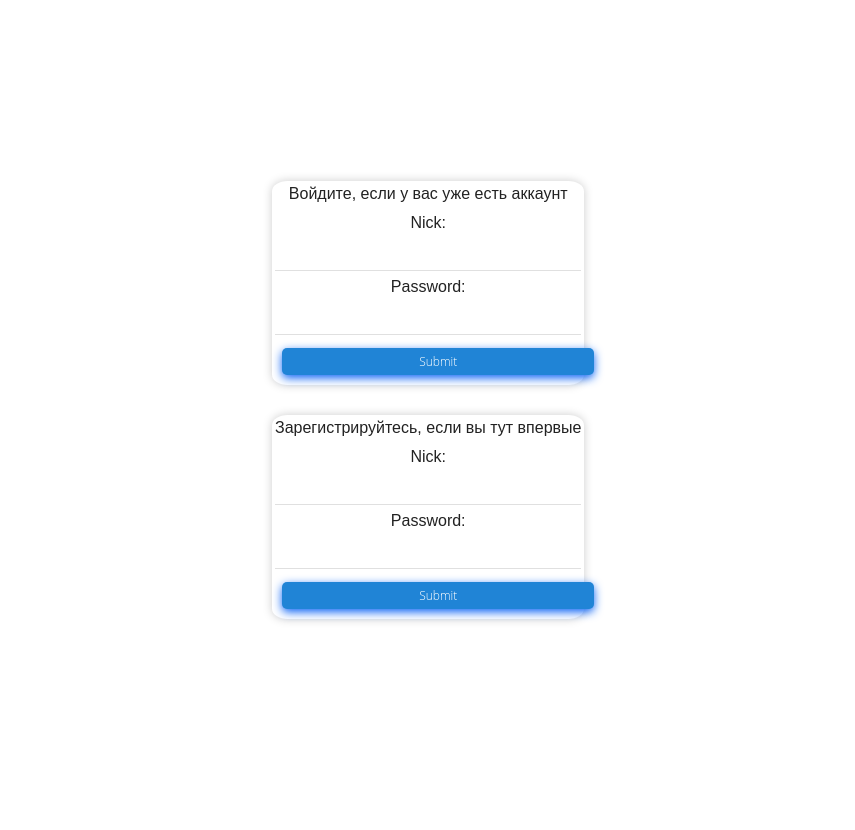
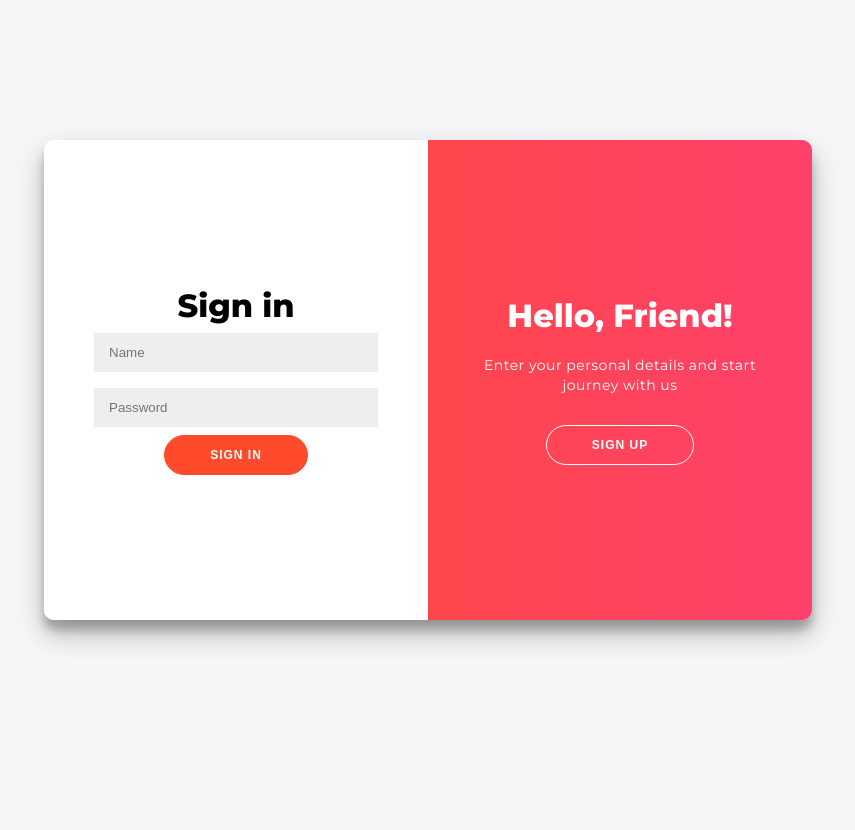
Before and after one commit to Allvik/django57, a Django app: page / in a window 1280 px wide. Shown: the whole page, without its empty margins (212-1067 px from the left). Before the commit the page ends 622 px from the top, so only its background shows below. Run offline with Django 3.2, Linux system fonts and the light colour scheme.

Commit message:
upd index form

```diff
--- a/django57/settings.py
+++ b/django57/settings.py
@@ -25,7 +25,7 @@ SECRET_KEY = 'django-insecure-uq!&9w!+!)19*o(2yfmwfy@b=74g&&5#k_!9*5$mp5np@jv-89
 # SECURITY WARNING: don't run with debug turned on in production!
 DEBUG = True
 
-ALLOWED_HOSTS = ['192.168.88.250', 'localhost']
+ALLOWED_HOSTS = ['192.168.21.28', 'localhost']
 
 
 # Application definition
--- a/static/css/index.css
+++ b/static/css/index.css
@@ -1,81 +1,252 @@
+
+@import url('https://fonts.googleapis.com/css?family=Montserrat:400,800');
+
+* {
+	box-sizing: border-box;
+}
+
 body {
-        padding: 0 30px;
-        font-size: 16px;
-    line-height: 26px;
-    font-family: "Arial", sans-serif;
-    color: #222222;
+	background: #f6f5f7;
+	display: flex;
+	justify-content: center;
+	align-items: center;
+	flex-direction: column;
+	font-family: 'Montserrat', sans-serif;
+	height: 100vh;
+	margin: -20px 0 50px;
+}
 
-    /*background: url("img/bg-page.png") no-repeat top center;
-*/
+h1 {
+	font-weight: bold;
+	margin: 0;
+}
+
+h2 {
+	text-align: center;
+}
+
+p {
+	font-size: 14px;
+	font-weight: 100;
+	line-height: 20px;
+	letter-spacing: 0.5px;
+	margin: 20px 0 30px;
+}
+
+span {
+	font-size: 12px;
+}
+
+a {
+	color: #333;
+	font-size: 14px;
+	text-decoration: none;
+	margin: 15px 0;
+}
+
+button {
+	border-radius: 20px;
+	border: 1px solid #FF4B2B;
+	background-color: #FF4B2B;
+	color: #FFFFFF;
+	font-size: 12px;
+	font-weight: bold;
+	padding: 12px 45px;
+	letter-spacing: 1px;
+	text-transform: uppercase;
+	transition: transform 80ms ease-in;
+}
+
+button:active {
+	transform: scale(0.95);
+}
+
+button:focus {
+	outline: none;
+}
+
+button.ghost {
+	background-color: transparent;
+	border-color: #FFFFFF;
+}
+
+form {
+	background-color: #FFFFFF;
+	display: flex;
+	align-items: center;
+	justify-content: center;
+	flex-direction: column;
+	padding: 0 50px;
+	height: 100%;
+	text-align: center;
 }
 
 input {
-    width: 100%;
-    padding: 0 0 10px 0;
-    border: none;
-    border-bottom: 1px solid #e0e0e0;
-    background-color: transparent;
-    outline: none;
-    transition: 0.3s;
+	background-color: #eee;
+	border: none;
+	padding: 12px 15px;
+	margin: 8px 0;
+	width: 100%;
 }
 
-h1 {
-    font-size: 36px;
-    line-height: normal;
+.container {
+	background-color: #fff;
+	border-radius: 10px;
+  	box-shadow: 0 14px 28px rgba(0,0,0,0.25),
+			0 10px 10px rgba(0,0,0,0.22);
+	position: relative;
+	overflow: hidden;
+	width: 768px;
+	max-width: 100%;
+	min-height: 480px;
 }
 
-h2 {
-    font-size: 20px;
-    line-height: normal;
+.form-container {
+	position: absolute;
+	top: 0;
+	height: 100%;
+	transition: all 0.6s ease-in-out;
 }
 
-a {
-    color: #0099ef;
-    text-decoration: underline;
+.sign-in-container {
+	left: 0;
+	width: 50%;
+	z-index: 2;
 }
 
-form {
-    background-color: #ffffff;
-    border-radius: 5%;
-    box-shadow: 0 0 10px #cccccc;
-    margin: 30px;
+.container.right-panel-active .sign-in-container {
+	transform: translateX(100%);
 }
 
-p {
-    margin: 3px;
+.sign-up-container {
+	left: 0;
+	width: 50%;
+	opacity: 0;
+	z-index: 1;
 }
 
-.btn-new {
-    box-shadow: 0 3px 10px 0 rgba(11, 99, 246, 1);
-    transition: 0.5s;
-    font-family: Open Sans,Arial;
-    font-weight: 300;
-    font-style: normal;
-    font-size: 12px;
-    background: #2084d6;
-    -moz-border-radius: 3px;
-    -webkit-border-radius: 3px;
-    border-radius: 5px;
-    border: none;
-    color: #FFFFFF;
-    padding: 5px 10px;
-    margin: 10px;
+.container.right-panel-active .sign-up-container {
+	transform: translateX(100%);
+	opacity: 1;
+	z-index: 5;
+	animation: show 0.6s;
 }
 
-.btn-new:hover {
-    transform: translate(0,-3px);
-    box-shadow: 0 20px 40px 0 rgba(11, 99, 246, 1);
+@keyframes show {
+	0%, 49.99% {
+		opacity: 0;
+		z-index: 1;
+	}
+
+	50%, 100% {
+		opacity: 1;
+		z-index: 5;
+	}
 }
 
-
-
-.central_element {
-    display: inline-block;
-    text-align: center;
-    margin: 0 auto;
+.overlay-container {
+	position: absolute;
+	top: 0;
+	left: 50%;
+	width: 50%;
+	height: 100%;
+	overflow: hidden;
+	transition: transform 0.6s ease-in-out;
+	z-index: 100;
 }
 
-#content {
-    position: absolute;
-    display: block;
+.container.right-panel-active .overlay-container{
+	transform: translateX(-100%);
 }
+
+.overlay {
+	background: #FF416C;
+	background: -webkit-linear-gradient(to right, #FF4B2B, #FF416C);
+	background: linear-gradient(to right, #FF4B2B, #FF416C);
+	background-repeat: no-repeat;
+	background-size: cover;
+	background-position: 0 0;
+	color: #FFFFFF;
+	position: relative;
+	left: -100%;
+	height: 100%;
+	width: 200%;
+  	transform: translateX(0);
+	transition: transform 0.6s ease-in-out;
+}
+
+.container.right-panel-active .overlay {
+  	transform: translateX(50%);
+}
+
+.overlay-panel {
+	position: absolute;
+	display: flex;
+	align-items: center;
+	justify-content: center;
+	flex-direction: column;
+	padding: 0 40px;
+	text-align: center;
+	top: 0;
+	height: 100%;
+	width: 50%;
+	transform: translateX(0);
+	transition: transform 0.6s ease-in-out;
+}
+
+.overlay-left {
+	transform: translateX(-20%);
+}
+
+.container.right-panel-active .overlay-left {
+	transform: translateX(0);
+}
+
+.overlay-right {
+	right: 0;
+	transform: translateX(0);
+}
+
+.container.right-panel-active .overlay-right {
+	transform: translateX(20%);
+}
+
+.social-container {
+	margin: 20px 0;
+}
+
+.social-container a {
+	border: 1px solid #DDDDDD;
+	border-radius: 50%;
+	display: inline-flex;
+	justify-content: center;
+	align-items: center;
+	margin: 0 5px;
+	height: 40px;
+	width: 40px;
+}
+
+footer {
+    background-color: #222;
+    color: #fff;
+    font-size: 14px;
+    bottom: 0;
+    position: fixed;
+    left: 0;
+    right: 0;
+    text-align: center;
+    z-index: 999;
+}
+
+footer p {
+    margin: 10px 0;
+}
+
+footer i {
+    color: red;
+}
+
+footer a {
+    color: #3c97bf;
+    text-decoration: none;
+}
--- /dev/null
+++ b/static/js/index.js
@@ -0,0 +1,11 @@
+const signUpButton = document.getElementById('signUp');
+const signInButton = document.getElementById('signIn');
+const container = document.getElementById('container');
+
+signUpButton.addEventListener('click', () => {
+	container.classList.add("right-panel-active");
+});
+
+signInButton.addEventListener('click', () => {
+	container.classList.remove("right-panel-active");
+});
--- a/templates/index.html
+++ b/templates/index.html
@@ -1,51 +1,47 @@
 {% load static %}
 <!DOCTYPE html>
-<html lang="ru">
+<html lang="en">
 <head>
     <meta charset="UTF-8">
-    <title>Здесь можно сыграть в ЧГК!</title>
-    <link rel="stylesheet" href={% static "css/index.css"%}>
+    <link rel='stylesheet' type="text/css" href="{% static 'css/index.css' %}">
 </head>
 <body>
-<div id="content">
-    <div style = "text-align: center;">
-
-        <form action="/enter_account" method="post">
-            <p>Войдите, если у вас уже есть аккаунт</p>
+<div class="container" id="container">
+    <div class="form-container sign-up-container">
+        <form action="/create_account" method="post">
             {% csrf_token %}
-            {% for field in form %}
-                <p>
-                    {{ field.label_tag }}
-                    <p class = "form-input">{{ field }}</p>
-                </p>
+            <h1>Create account</h1>
+            {% for filed in form %}
+                {{ filed }}
             {% endfor %}
-            <input type="submit" value="Submit" class = "btn-new">
+            <button>Sign Up</button>
         </form>
     </div>
-    <div style = "text-align: center;">
-        <form action="/create_account" method="post">
-            <p>Зарегистрируйтесь, если вы тут впервые</p>
+    <div class="form-container sign-in-container">
+        <form action="/enter_account" method="post">
+            <h1>Sign in</h1>
             {% csrf_token %}
-            {% for field in form %}
-                <p>
-                    {{ field.label_tag }}
-                    <p class = "form-input">{{ field }}</p>
-                </p>
+            {% for filed in form %}
+                {{ filed }}
             {% endfor %}
-            <input type="submit" value="Submit" class = "btn-new">
+            <button>Sign In</button>
         </form>
     </div>
+    <div class="overlay-container">
+        <div class="overlay">
+            <div class="overlay-panel overlay-left">
+                <h1>Welcome Back!</h1>
+                <p>To keep connected with us please login with your personal info</p>
+                <button class="ghost" id="signIn">Sign In</button>
+            </div>
+            <div class="overlay-panel overlay-right">
+                <h1>Hello, Friend!</h1>
+                <p>Enter your personal details and start journey with us</p>
+                <button class="ghost" id="signUp">Sign Up</button>
+            </div>
+        </div>
+    </div>
 </div>
-
-<script>
-    let content = document.getElementById("content");
-    let body = document.querySelector("body");
-    let w = content.offsetWidth * 0.5;
-    content.style.left = `calc(50% - ${w}px)`;
-
-    let h = content.offsetHeight * 0.5;
-    content.style.top = `calc(50% - ${h}px)`;
-</script>
-
+<script type="text/javascript" src="{% static 'js/index.js' %}"></script>
 </body>
 </html>
--- a/user_operations/forms.py
+++ b/user_operations/forms.py
@@ -2,5 +2,5 @@ from django import forms
 
 
 class AccountForm(forms.Form):
-    nick = forms.CharField(max_length=20)
-    password = forms.CharField(max_length=20)
+    nick = forms.CharField(max_length=20, widget=forms.TextInput(attrs={'placeholder': 'Name'}))
+    password = forms.CharField(max_length=20, widget=forms.TextInput(attrs={'placeholder': 'Password'}))
--- a/user_operations/views.py
+++ b/user_operations/views.py
@@ -44,7 +44,6 @@ def get_menu(request):
     cur_user = lib.get_user(id=int(request.COOKIES['user']))
     if cur_user is None:
         return HttpResponse("Вас не существует")
-    print(len(cur_user.my_games.all()))
     return render(request, "menu.html", {'user': cur_user, 'games': cur_user.my_games.all(),
                                          'create_form': create_game_form, 'enter_form': enter_game_form})
 
```
